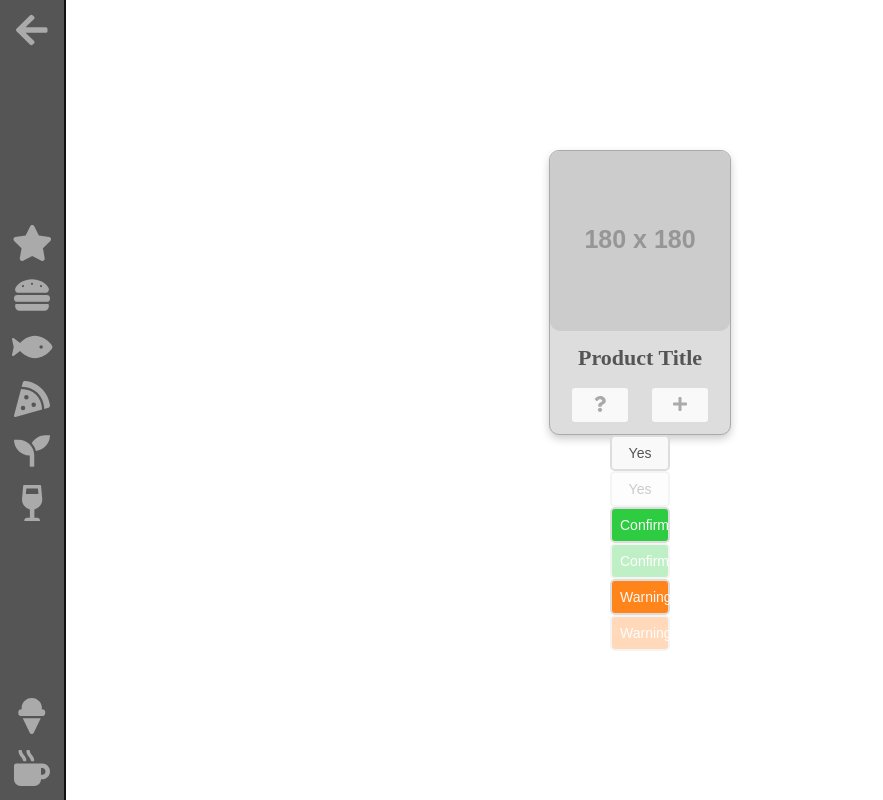
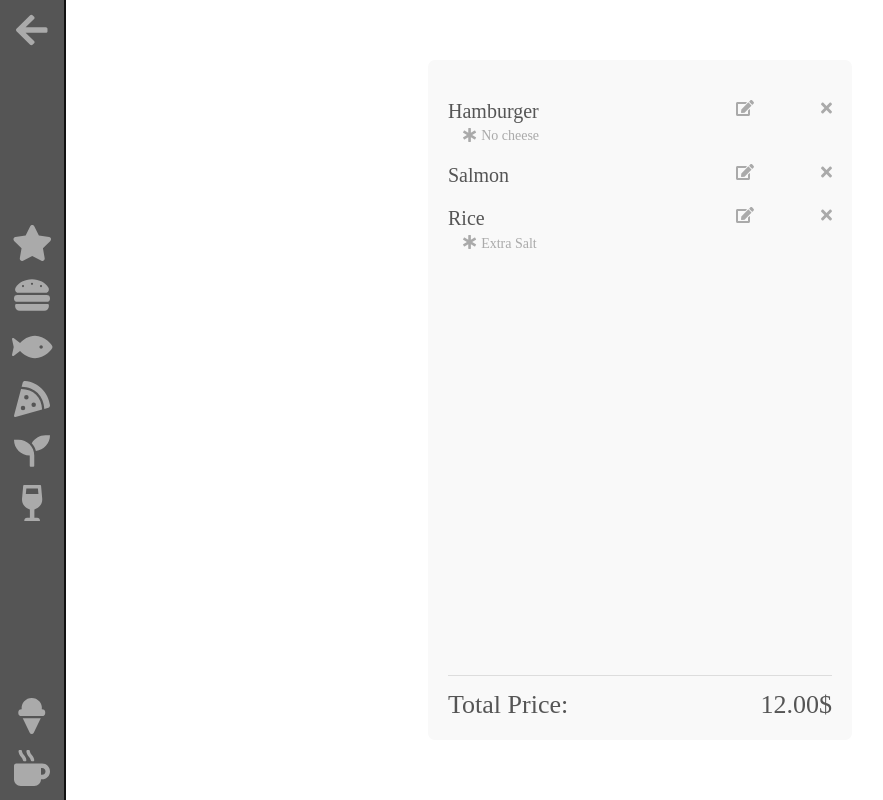
Before and after one commit to eyalmutzary/restaurant-customers, a React (Create React App) app: page / in a window 1280 px wide. Shown: the whole page, without its empty margins (0-883 px from the left). Built offline with nearby package versions, Linux system fonts and the light colour scheme; a web font is replaced by a local one.

Commit message:
OrderList added

```diff
--- a/src/main/Main.js
+++ b/src/main/Main.js
@@ -1,6 +1,13 @@
 import React from "react";
 import styled from "styled-components";
-import { Button, Card, Icon, Sidebar, Modal } from "../shared/components";
+import {
+  Button,
+  Card,
+  Icon,
+  Sidebar,
+  Modal,
+  OrderList,
+} from "../shared/components";
 import { FontAwesomeIcon } from "@fortawesome/react-fontawesome";
 
 const Screen = styled.div`
@@ -14,8 +21,9 @@ const Screen = styled.div`
 const Main = () => (
   <Screen>
     <Sidebar></Sidebar>
+    <OrderList></OrderList>
     {/* <Modal></Modal> */}
-    <Card
+    {/* <Card
       image="https://dummyimage.com/180X180/000/fff"
       title="Product Title"
     />
@@ -25,7 +33,7 @@ const Main = () => (
     <Button.Confirm>Confirm</Button.Confirm>
     <Button.Confirm disabled={true}>Confirm</Button.Confirm>
     <Button.Warning>Warning</Button.Warning>
-    <Button.Warning disabled={true}>Warning</Button.Warning>
+    <Button.Warning disabled={true}>Warning</Button.Warning> */}
   </Screen>
 );
 
--- a/src/shared/components/Button.js
+++ b/src/shared/components/Button.js
@@ -12,7 +12,6 @@ const Button = styled.button`
   border-radius: 5px;
   font-size: 14px;
   outline: none;
-  width: 60px;
 
   &:hover {
     background: ${({ theme }) => theme.colors.darkGray};
--- a/src/shared/components/Icon.js
+++ b/src/shared/components/Icon.js
@@ -15,6 +15,9 @@ import {
   faSeedling,
   faMugHot,
   faStar,
+  faEdit,
+  faTimes,
+  faStarOfLife,
 } from "@fortawesome/free-solid-svg-icons";
 
 library.add(
@@ -29,16 +32,18 @@ library.add(
   faIceCream,
   faSeedling,
   faMugHot,
-  faStar
+  faStar,
+  faEdit,
+  faTimes,
+  faStarOfLife
 );
 
-const IconWrapper = styled.div`
-  color: ${({ theme }) => theme.colors.gray};
-  font-size: ${({ size }) => (size === "large" ? "36px" : "16px")};
+const IconWrapper = styled.span`
+  /* color: ${({ theme }) => theme.colors.gray}; */
+  /* font-size: ${({ size }) => (size === "large" ? "36px" : "16px")}; */
 `;
 
 const Icon = ({ name, ...rest }) => {
-  console.log(rest);
   return (
     <IconWrapper {...rest}>
       <FontAwesomeIcon icon={name} />
--- /dev/null
+++ b/src/shared/components/ListItem.js
@@ -0,0 +1,63 @@
+import styled from "styled-components";
+import React from "react";
+import Button from "./Button";
+import Icon from "./Icon";
+
+const ItemWrapper = styled.div`
+  display: flex;
+  flex-wrap: wrap;
+  justify-content: space-between;
+  font-size: 20px;
+  margin: 20px 0px 20px 0px;
+`;
+
+const ButtonsWrapper = styled.div`
+  width: 25%;
+  display: flex;
+  justify-content: space-between;
+  color: ${({ theme }) => theme.colors.gray};
+  font-size: 16px;
+`;
+
+ButtonsWrapper.Icon = styled(Icon)`
+  cursor: pointer;
+
+  &:hover {
+    color: ${({ theme }) => theme.colors.darkGray};
+    transition: 0.4s;
+  }
+`;
+
+const Name = styled.span`
+  color: ${({ theme }) => theme.colors.darkGray};
+  width: 75%;
+`;
+
+const NoteWrapper = styled.div`
+  font-size: 14px;
+  padding: 5px 10px 0px 15px;
+  color: ${({ theme }) => theme.colors.gray};
+  display: inline;
+`;
+
+const Note = styled.span`
+  padding-left: 5px;
+`;
+
+const ListItem = ({ name, note }) => (
+  <ItemWrapper>
+    <Name>{name}</Name>
+    <ButtonsWrapper>
+      <ButtonsWrapper.Icon name="edit"></ButtonsWrapper.Icon>
+      <ButtonsWrapper.Icon name="times"></ButtonsWrapper.Icon>
+    </ButtonsWrapper>
+    {note && (
+      <NoteWrapper>
+        <Icon name="star-of-life"></Icon>
+        <Note>{note}</Note>
+      </NoteWrapper>
+    )}
+  </ItemWrapper>
+);
+
+export default ListItem;
--- a/src/shared/components/Modal.js
+++ b/src/shared/components/Modal.js
@@ -3,14 +3,14 @@ import styled from "styled-components";
 
 const ModalWrapper = styled.div`
   z-index: 11;
-  width: 35vw;
+  width: 45vw;
   max-height: 90vh;
+  position: absolute;
   display: flex;
-  justify-content: center;
-  align-content: center;
+  justify-content: space-around;
   background-color: ${({ theme }) => theme.colors.silver};
-  border: solid 2px ${({ theme }) => theme.colors.darkGray};
-  border-radius: 10px;
+  border: solid 2px ${({ theme }) => theme.colors.gray};
+  border-radius: 7px;
   margin-top: 30px;
 `;
 
@@ -19,12 +19,19 @@ const Backdrop = styled.div`
   height: 100%;
   width: 100%;
   z-index: 10;
+  display: flex;
+  justify-content: center; /*centers items on the line (the x-axis by default)*/
+  align-items: flex-start; /*centers items on the cross-axis (y by default)*/
 `;
+
+// const Title = styled.h1`
+
+// `;
 
 const Modal = () => (
   <Backdrop>
     <ModalWrapper>
-      <p>Hello!</p>
+      <p>hello!</p>
     </ModalWrapper>
   </Backdrop>
 );
--- /dev/null
+++ b/src/shared/components/OrderList.js
@@ -0,0 +1,44 @@
+import styled from "styled-components";
+import React from "react";
+import ListItem from "./ListItem";
+
+const OrderListWrapper = styled.div`
+  display: flex;
+  justify-content: space-between;
+  flex-direction: column;
+  background-color: ${({ theme }) => theme.colors.white};
+  padding: 20px;
+  width: 30vw;
+  height: 80vh;
+  border-radius: 7px;
+`;
+
+const ListWrapper = styled.div``;
+
+const TotalPriceWrapper = styled.div`
+  display: flex;
+  justify-content: space-between;
+  font-size: 26px;
+  color: ${({ theme }) => theme.colors.darkGray};
+  border-top: solid 1px ${({ theme }) => theme.colors.silver};
+  padding-top: 14px;
+`;
+
+const TotalText = styled.span``;
+const TotalPrice = styled.span``;
+
+const OrderList = () => (
+  <OrderListWrapper>
+    <ListWrapper>
+      <ListItem name="Hamburger" note="No cheese"></ListItem>
+      <ListItem name="Salmon"></ListItem>
+      <ListItem name="Rice" note="Extra Salt"></ListItem>
+    </ListWrapper>
+    <TotalPriceWrapper>
+      <TotalText>Total Price:</TotalText>
+      <TotalPrice>12.00$</TotalPrice>
+    </TotalPriceWrapper>
+  </OrderListWrapper>
+);
+
+export default OrderList;
--- a/src/shared/components/Sidebar.js
+++ b/src/shared/components/Sidebar.js
@@ -17,8 +17,17 @@ const SidebarWarpper = styled.div`
 const Wrapper = styled.div``;
 
 const Icon = styled(BaseIcon).attrs({ size: "large" })`
+  display: block;
   text-align: center;
+  font-size: 36px;
   margin: 10px 0px 10px 0px;
+  color: ${({ theme }) => theme.colors.gray};
+
+  &:hover {
+    transition: 0.4s;
+    color: ${({ theme }) => theme.colors.white} !important;
+    cursor: pointer;
+  }
 `;
 
 const Sidebar = () => (
--- a/src/shared/components/index.js
+++ b/src/shared/components/index.js
@@ -3,3 +3,4 @@ export { default as Card } from "./Card";
 export { default as Icon } from "./Icon";
 export { default as Sidebar } from "./Sidebar";
 export { default as Modal } from "./Modal";
+export { default as OrderList } from "./OrderList";
```
Also changed, not shown: src/shared/components/Card.js (+6 -1 lines).
